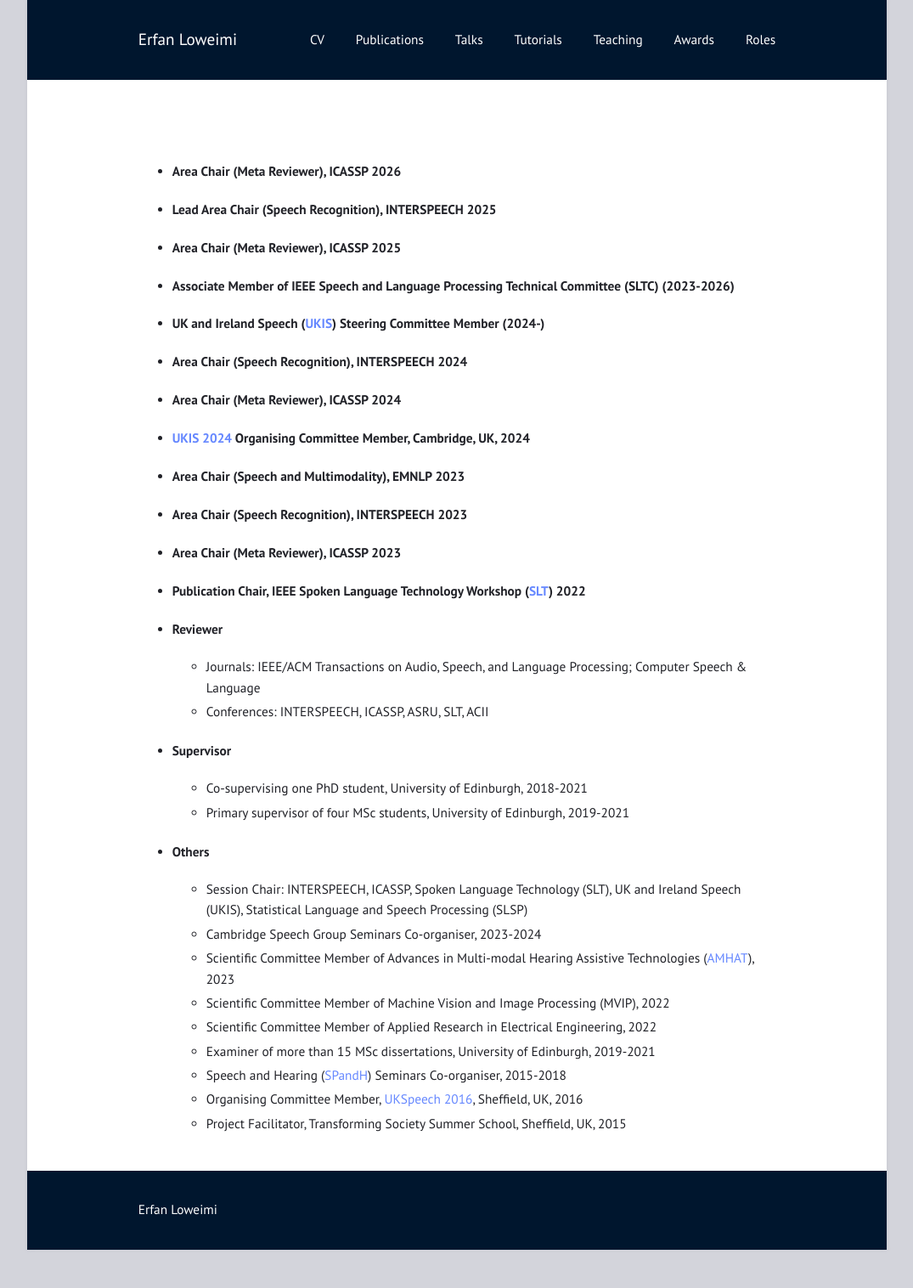
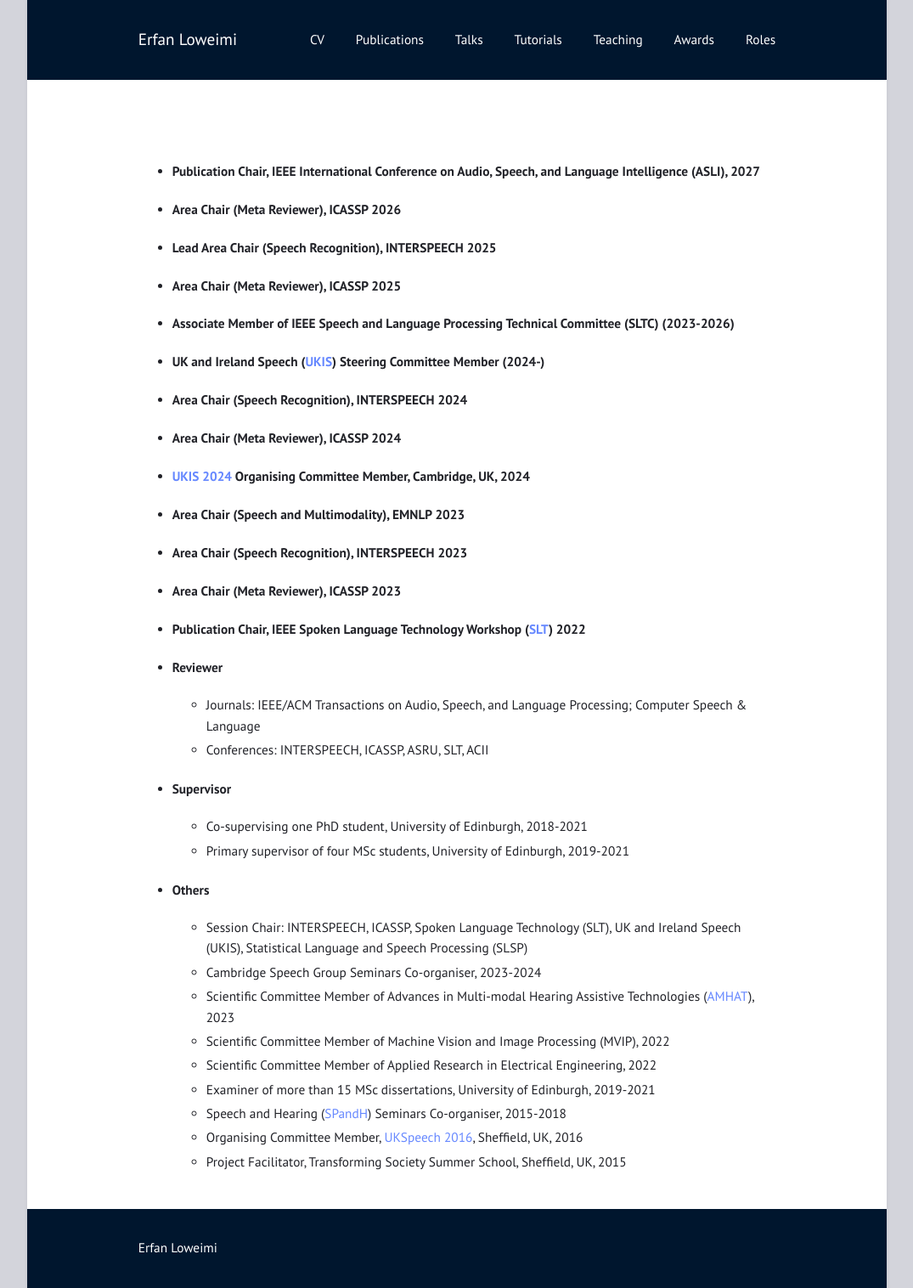
Before and after one commit to eloweimi/eloweimi.github.io, a Jekyll site: the page built from roles.md, in a window 1280 px wide. Shown: the whole page at 85% size, without its empty margins (102-1177 px from the left). Built offline with Jekyll 4.4.1, drawn with Linux system fonts in a browser that asks for light colours; before the commit the page ends 1471 px from its top, so only the background shows below that.

Commit message:
Update roles.md

```diff
--- a/roles.md
+++ b/roles.md
@@ -5,6 +5,7 @@ title: ""
 
 <br>
 
+* #### Publication Chair, IEEE International Conference on Audio, Speech, and Language Intelligence (ASLI), 2027
 * #### Area Chair (Meta Reviewer), ICASSP 2026
 * #### Lead Area Chair (Speech Recognition), INTERSPEECH 2025
 * #### Area Chair (Meta Reviewer), ICASSP 2025
```
